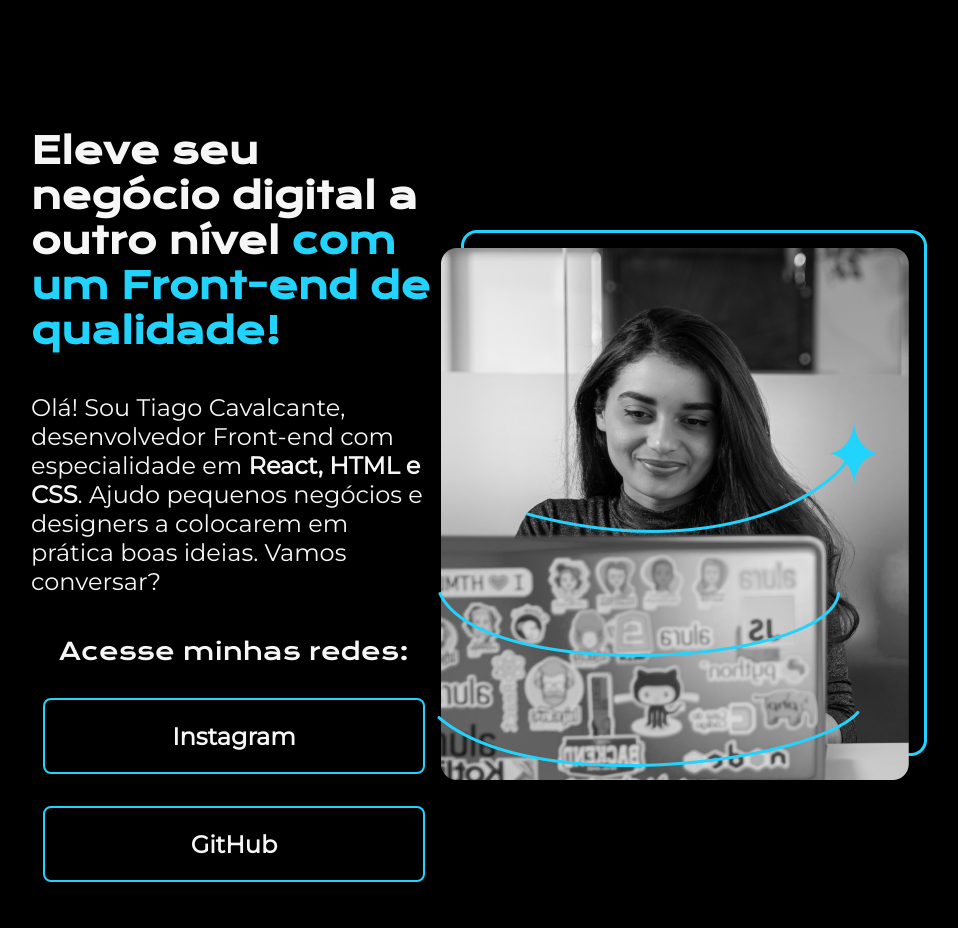
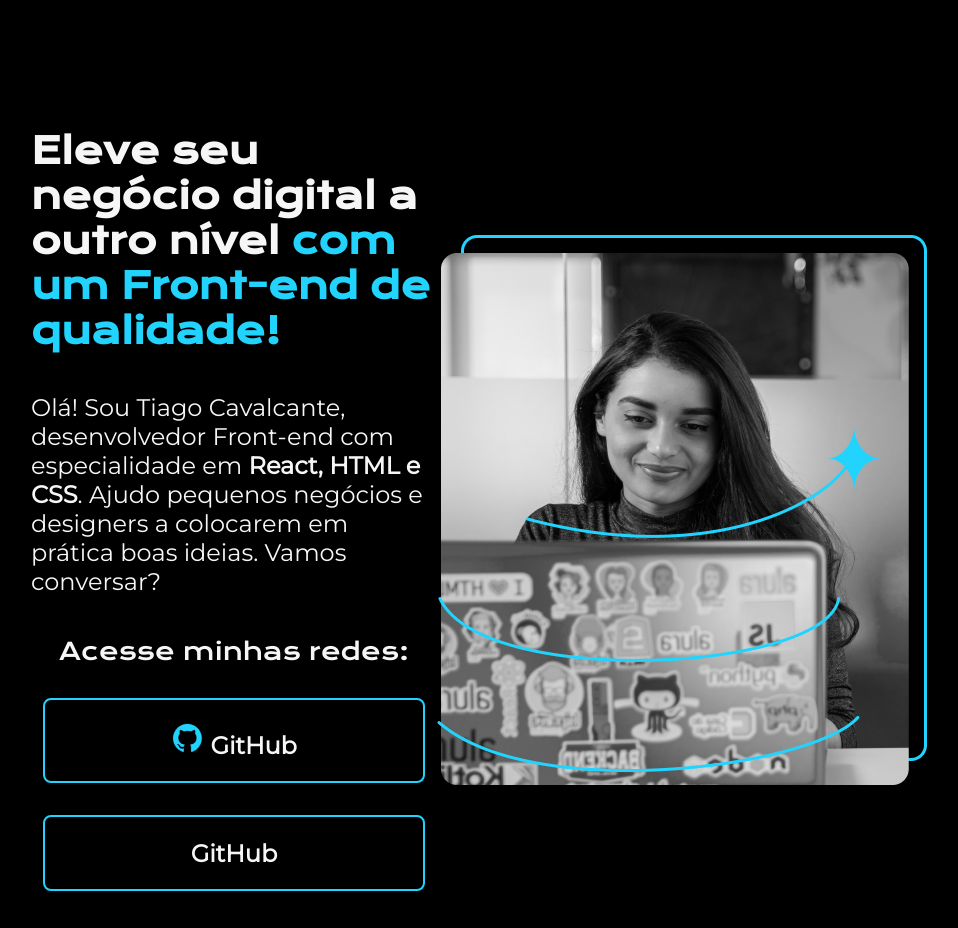
Before and after one commit to 19tiago84/aprendizado, a plain HTML site: page Portifolio/index.html in a window 1280 px wide. Shown: the whole page, without its empty margins (161-1119 px from the left). Drawn offline with nearby package versions, Linux system fonts and the light colour scheme.

Commit message:
exclusao site Davi

```diff
--- a/Portifolio/index.html
+++ b/Portifolio/index.html
@@ -15,11 +15,13 @@
             <p class="apresentacao__conteudo__texto">Olá! Sou Tiago Cavalcante, desenvolvedor Front-end com especialidade em <strong>React, HTML e CSS</strong>. Ajudo pequenos negócios e designers a colocarem em prática boas ideias. Vamos conversar?</p>
             <div class="apresentacao__links">
                 <h2 class="apresentacao__links__subtitulo">Acesse minhas redes:</h2>
-                <a class="apresentacao__links_link" href="https://www.instagram.com/tiago.cavalcante.20">Instagram</a>
+                <a class="apresentacao__links_link" href="https://github.com/19tiago84/">
+                    <img src="./assets/github.png">
+                    GitHub</a>
                 <a class="apresentacao__links_link" href="https://github.com/19tiago84">GitHub</a>
             </div>
         </section>
-        <img src="DesenvolvimentoFigma.png" alt="Foto UX Excelente">
+        <img src="./assets/imagem.png" alt="Foto UX Excelente">
     </main>
     <footer></footer>
 </body>
--- a/Site Davi/style.css
+++ /dev/null
@@ -1,65 +0,0 @@
-@import url('https://fonts.googleapis.com/css2?family=Noticia+Text&family=Questrial&display=swap');
-*{
-	margin: 0px;
-	padding: 0px;
-}
-
-body{
-	box-sizing: border-box;
-	height: 100vh;
-	background-color: white;
-}
-
-.fotoDavi{
-	width: 300px;
-}
-
-strong{
-	color: #B3905D;
-}
-
-.apresentacao{
-	margin: 10% 20%;
-	display: flex;
-	align-items: center;
-	justify-content: space-between;
-}
-
-.apresentacao__conteudo{
-	width: 600px;
-	background-color: #D1EBFF;
-	border-color: black;
-	border-radius: 10px;
-	padding: 30px;
-	display: flex;
-	flex-direction: column;
-	gap: 40px;
-}
-
-.apresentacao__conteudo__titulo{
-	color: #1973B8;
-	font-size: 36px;
-	font-family: 'Questrial', sans-serif;
-
-}
-
-.apresentacao__conteudo__texto{
-	font-size: 24px;
-	font-family: 'Noticia Text', serif;
-}
-
-.apresentacao__links{
-	display: flex;
-	justify-content: space-between;
-}
-.apresentacao__links_link{
-	background-color: #1A73B8;
-	width: 250px;
-	text-align: center;
-	border-radius: 16px;
-	font-size: 20px;
-	padding: 10px;
-	text-decoration: none;
-	color: white;
-	font-family: sans-serif;
-}
```
Also changed, not shown: Site Davi/index.html (deleted, +0 -28 lines), Portifolio/DesenvolvimentoFigma.png (deleted), Portifolio/assets/Imagem.png (renamed from Portifolio/icons/Imagem.png), Portifolio/assets/github.png (renamed from Portifolio/icons/github.png), Portifolio/assets/instagram.png (renamed from Portifolio/icons/instagram.png), Portifolio/assets/linkedin.png (renamed from Portifolio/icons/linkedin.png), Portifolio/assets/twitch.png (renamed from Portifolio/icons/twitch.png), Portifolio/assets/twitter.png (renamed from Portifolio/icons/twitter.png), Site Davi/html.png (deleted).
